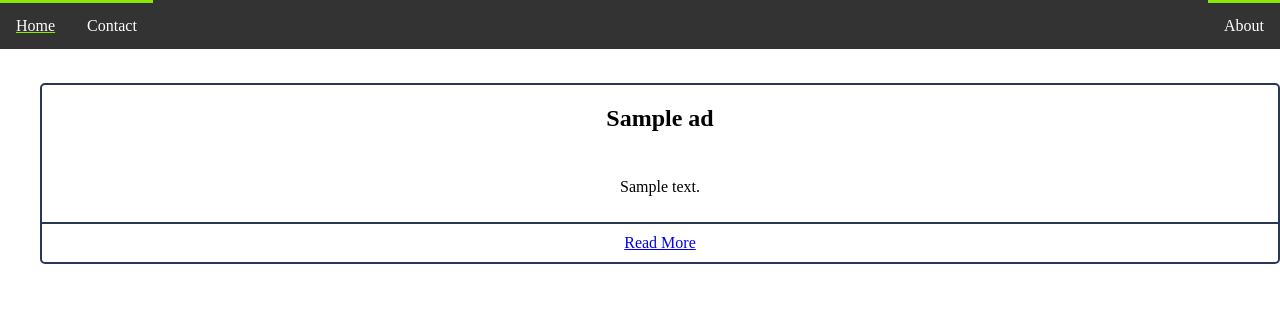
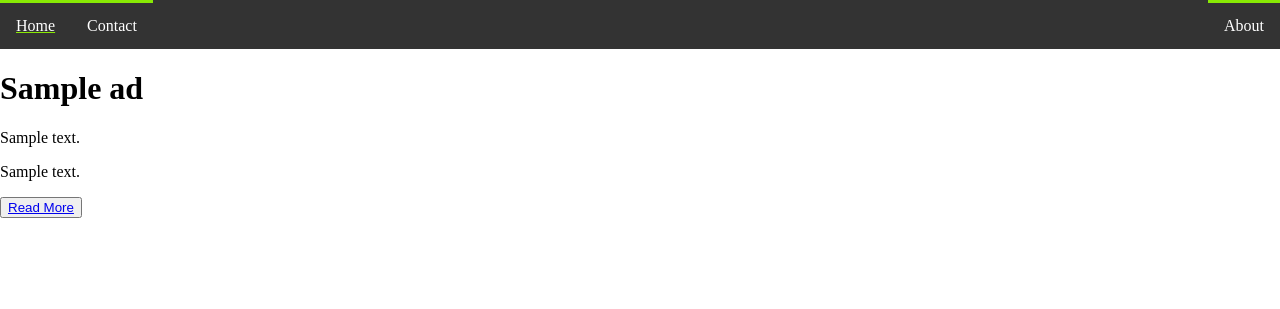
Before and after one commit to knaiskes/adsPortal, a Django app: page /ads/ in a window 1280 px wide. Shown: the top 309 px of the page. Run offline with Django 4.2, Linux system fonts and the light colour scheme; tables that the repository leaves empty hold one stand-in row (values such as "Sample post").

Commit message:
Replace list with card in the index.html

```diff
--- a/ads/static/ads/style.css
+++ b/ads/static/ads/style.css
@@ -2,25 +2,6 @@ body {
     margin: 0;
     padding: 0;
 }
-
-.list li {
-  border: 2px solid #293757;
-  border-radius: 5px;
-  display: flex;
-  flex-direction: column;
-}
-.list .cont {
-  margin-top: auto;
-  border-top: 2px solid #293757;
-  padding: 10px;
-  text-align: center;
-}
-.list .body {
-    padding: 10px;
-    text-align: center;
-}
-
-.list h2 { text-align: center }
 
 .navbar {
     overflow: hidden;
--- a/ads/templates/ads/index.html
+++ b/ads/templates/ads/index.html
@@ -1,18 +1,12 @@
 {% extends 'ads/base.html' %}
 
 {% block content %}
-<ul class="list">
-  {% for ad in latest_ad_list %}
-  <br/>
-  <li>
-    <h2>{{ ad.title }}</h2>
-    <div class="body">
-      <p>{{ ad.description|truncatechars:25 }}</p>
-    </div>
-    <div class="cont">
-      <a href="{% url 'ads:detail' ad.pk %}">Read More</a>
-    </div>
-  </li>
-  {% endfor %}
-</ul>
+{% for ad in latest_ad_list %}
+<div class="card">
+  <h1>{{ ad.title }}</h1>
+  <p class="ad_type">{{ ad.ad_type }}</p>
+  <p>{{ ad.description }}</p>
+  <p><button><a href="{% url 'ads:detail' ad.pk %}">Read More</a></button></p>
+</div>
+{% endfor %}
 {% endblock %}
```
